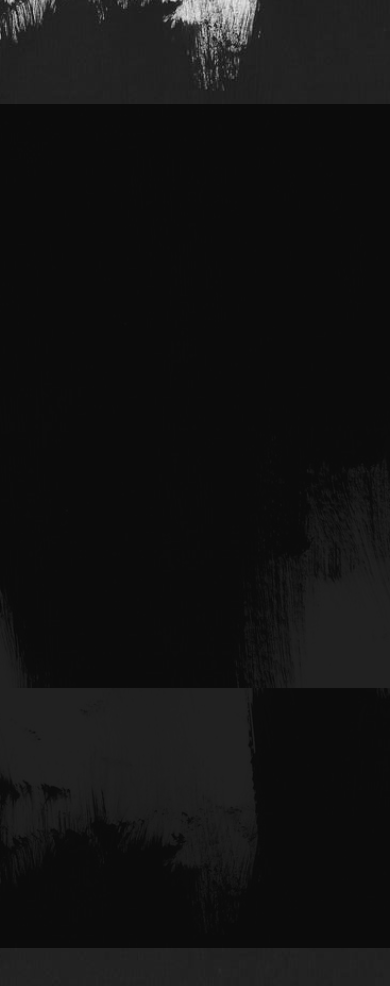
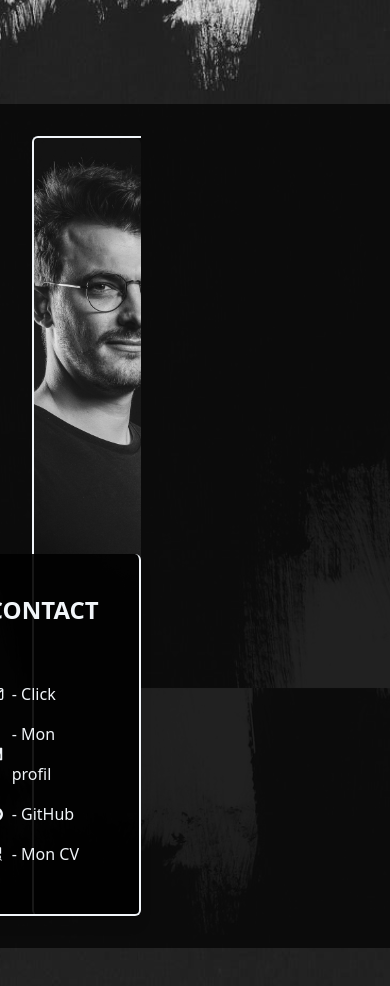
Before and after one commit to rcarondw/portfolio, a React (Vite) app: page / in a window 390 px wide. Shown: the part 1000-1986 px from the top of the page. Built offline with nearby package versions, Linux system fonts and the light colour scheme; no server answers.

Commit message:
test responsive gallery

```diff
--- a/package.json
+++ b/package.json
@@ -17,6 +17,7 @@
     "i18next-browser-languagedetector": "^7.1.0",
     "i18next-http-backend": "^2.2.1",
     "react": "^18.2.0",
+    "react-copy-to-clipboard": "^5.1.0",
     "react-dom": "^18.2.0",
     "react-i18next": "^13.0.2",
     "react-icons": "^4.8.0",
--- a/src/App.css
+++ b/src/App.css
@@ -11,14 +11,23 @@ body {
   background: black;
 }
 
+.modal {
+  position: fixed;
+  top: 20%;
+  left: 50%;
+  transform: translate(-50%, -50%);
+}
+
 .fSmall {
+  font-size: clamp(16px, 1vw, 24px);
 }
 
 .fMedium {
+  font-size: clamp(50px, 6vw, 100px);
 }
 
 .fLarge {
-  font-size: clamp(50px, 6vw, 100px);
+  font-size: clamp(80px, 8vw, 140px);
 }
 
 html {
--- a/src/App.jsx
+++ b/src/App.jsx
@@ -12,6 +12,7 @@ function App() {
   const [isEnglish, setIsEnglish] = useState(false);
   const [bgImage, setBgImage] = useState({});
   const { theme } = useTheme();
+  const [isCopy, setIsCopy] = useState(false);
 
   useEffect(() => {
     const targetElement = document.querySelector(`.box-${divCount}`);
@@ -90,7 +91,7 @@ function App() {
         ref={(ref) => (divsRef.current[1] = ref)}
         className="box box-1 bg-white dark:bg-bgGray dark:bg-opacity-90 bg-opacity-80"
       >
-        <Profil />
+        <Profil setIsCopy={setIsCopy} />
       </section>
       <div className="w-full py-32  bg-opacity-60">
         <hr className="w-1/4 border-2 border-gray-950 dark:border-slate-100 mx-auto" />
@@ -120,6 +121,11 @@ function App() {
           isEnglish={isEnglish}
         />
       </section>
+      {isCopy && (
+        <div className="fSmall border modal text-center mx-auto rounded-md bg-bgGray text-slate-100">
+          <p className="p-6">L'adresse a bien été copiée ! ✔️</p>
+        </div>
+      )}
     </div>
   );
 }
--- /dev/null
+++ b/src/Hooks/useClickOutside.jsx
@@ -0,0 +1,24 @@
+import { useEffect } from "react";
+
+const useClickOutside = (ref, handler) => {
+  useEffect(() => {
+    const listener = (event) => {
+      const el = ref?.current;
+      if (!el || el.contains(event?.target || null)) {
+        return;
+      }
+
+      handler(event); // Call the handler only if the click is outside of the element passed.
+    };
+
+    document.addEventListener("mousedown", listener);
+    document.addEventListener("touchstart", listener);
+
+    return () => {
+      document.removeEventListener("mousedown", listener);
+      document.removeEventListener("touchstart", listener);
+    };
+  }, [ref, handler]); // Reload only if ref or handler changes
+};
+
+export default useClickOutside;
--- a/src/components/Gallery/Gallery.css
+++ b/src/components/Gallery/Gallery.css
@@ -14,7 +14,9 @@
 
 .gallery-item {
   height: 200px;
+  /* height: clamp(100px, 45vh, 200px); */
   width: 380px;
+  /* width: clamp(160, 50vw, 380px); */
   opacity: 0;
   position: absolute;
   transition: all 0.3s ease-in-out;
@@ -30,8 +32,10 @@
 
 .gallery-item-2,
 .gallery-item-4 {
-  height: 250px;
-  width: 480px;
+  /* height: 250px; */
+  height: clamp(125px, 35vh, 250px);
+  /* width: 480px; */
+  width: clamp(240px, 45vw, 480px);
   opacity: 1;
   z-index: 1;
 }
@@ -43,8 +47,10 @@
 
 .gallery-item-3 {
   box-shadow: -2px 5px 33px 6px rgba(0, 0, 0, 0.35);
-  height: 380px;
-  width: 730px;
+  /* height: 380px; */
+  height: clamp(160px, 40vh, 380px);
+  /* width: 730px; */
+  width: clamp(365px, 50vw, 730px);
   opacity: 1;
   left: 50%;
   transform: translateX(-50%);
--- a/src/components/Gallery/GalleryBackSlot.jsx
+++ b/src/components/Gallery/GalleryBackSlot.jsx
@@ -105,8 +105,7 @@ export default function Gallery({ divCount, visibleDivs, isEnglish }) {
           />
         </div>
       </div>
-      <div className="flex flex-col items-center justify-start w-1/2 h-1/2 mx-auto mt-8 border-2 border-gray-400 dark:border-slate-100 rounded-md bg-white dark:bg-bgGray">
-        {/* <hr className="w-1/5 mx-auto my-8 border-gray-950 dark:border-slate-100" /> */}
+      {/* <div className="flex flex-col items-center justify-start w-1/2 h-1/2 mx-auto mt-8 border-2 border-gray-400 dark:border-slate-100 rounded-md bg-white dark:bg-bgGray">
         <div className="w-full flex justify-around text-3xl font-extrabold ">
           <p
             onClick={() => setisActive(true)}
@@ -151,7 +150,7 @@ export default function Gallery({ divCount, visibleDivs, isEnglish }) {
             {t("backSlot_resume")}
           </p>
         )}
-      </div>
+      </div> */}
     </div>
   );
 }
--- a/src/components/Home.jsx
+++ b/src/components/Home.jsx
@@ -22,7 +22,6 @@ export default function Home() {
               - PORT
             </span>
           </div>
-          <hr className="mt-4 border-gray-950 dark:border-slate-100" />
           <div className=" flex justify-center items-center relative">
             <span className="visible-none self-end">FOLIO -</span>
             <span className="absolute opacity-80 glitchedAnim2 self-end">
--- a/src/components/Profil/Profil.jsx
+++ b/src/components/Profil/Profil.jsx
@@ -1,4 +1,5 @@
 import React, { useEffect, useState } from "react";
+import { CopyToClipboard } from "react-copy-to-clipboard";
 import photo from "../../assets/photojungle.webp";
 import CV from "../../assets/CV.jpg";
 import { FiMail } from "react-icons/fi";
@@ -6,37 +7,56 @@ import { AiFillLinkedin } from "react-icons/ai";
 import { AiFillGithub } from "react-icons/ai";
 import { AiOutlineFileSearch } from "react-icons/ai";
 
-export default function Profil() {
+export default function Profil({ setIsCopy }) {
   const [isActive, setIsActive] = useState(false);
+
+  const handleCopy = () => {
+    setIsCopy(true);
+    setTimeout(() => {
+      setIsCopy(false);
+    }, 3000);
+  };
 
   return (
     <div className="h-screen w-full flex p-8 relative text-gray-950 dark:text-slate-100">
-      <div className="lg:w-1/3 h-full hidden lg:flex flex-col border-t-2 border-l-2 border-bgGray dark:border-slate-100 rounded-l-md rounded-b-none relative">
+      <div className="w-1/3 h-full  lg:flex flex-col border-t-2 border-l-2 border-bgGray dark:border-slate-100 rounded-l-md rounded-b-none relative">
         <div className=" h-[80vh] lg:w-3/4 w-full lg:m-16 rounded-md">
           <img
             src={photo}
             alt="photo-de-profile"
-            className="h-full w-full object-cover object-top rounded-md "
+            className="h-full w-full object-cover object-top rounded-md select-none"
           />
-          <div className="absolute bottom-0 right-0 w-2/4 h-[40%] hidden lg:flex flex-col justify-evenly bg-slate-100 dark:bg-black rounded-md dark:bg-opacity-90 dark:border-slate-100 border-r-2 border-b-2 p-8 text-lg leading-10 shadow-lg">
+          <div className="absolute bottom-0 right-0 contactBox flex flex-col justify-evenly bg-slate-100 dark:bg-black rounded-md dark:bg-opacity-90 dark:border-slate-100 border-r-2 border-b-2 p-10 fSmall leading-10 shadow-lg">
             <h2 className="font-bold text-2xl mb-4">CONTACT :</h2>
             <div className="flex items-center">
               <FiMail className="mr-2" />
-              <p> - r.carondw@gmail.com</p>
+              <CopyToClipboard text="r.carondw@gmail.com">
+                <p>
+                  {" "}
+                  -{" "}
+                  <span
+                    className="hover:underline select-none"
+                    onClick={handleCopy}
+                  >
+                    Click
+                  </span>
+                </p>
+              </CopyToClipboard>
             </div>
-            <div className="flex items-center">
+            <div className="flex items-center ">
               <AiFillLinkedin className="mr-2" />
               <a
                 href="https://www.linkedin.com/in/r%C3%A9mi-caron-07b920219/"
                 target="_blank"
               >
-                - Mon profil
+                -{" "}
+                <span className="hover:underline select-none">Mon profil</span>
               </a>
             </div>
             <div className="flex items-center">
               <AiFillGithub className="mr-2" />
               <a href="https://github.com/rcarondw" target="_blank">
-                - GitHub
+                - <span className="hover:underline select-none">GitHub</span>
               </a>
             </div>
             <div className="flex items-center">
@@ -49,8 +69,7 @@ export default function Profil() {
         </div>
       </div>
 
-      <div className="h-full w-2/3 lg:flex flex-col items-center justify-around px-32 py-16 hidden">
-        {/* <h2 className=" self-start text-3xl font-bold">Présentation :</h2> */}
+      {/* <div className="h-full w-2/3 flex flex-col items-center justify-around px-32 py-16 ">
         {document.cookie === "i18next=fr" ? (
           <p className="text-justify leading-10 tracking-wide ">
             <span className="ml-20"></span>Je m'appelle{" "}
@@ -147,7 +166,7 @@ export default function Profil() {
             continuing to enrich my expertise.
           </p>
         )}
-      </div>
+      </div> */}
       {isActive && (
         <div
           className="absolute top-0 left-0 w-full h-full z-50 bg-black bg-opacity-80 flex justify-center items-center"
--- /dev/null
+++ b/src/components/Profil/Profile.css
@@ -0,0 +1,4 @@
+.contactBox {
+  /* width: clamp(1100px, 32vw, 1200px); */
+  width: 50vw;
+}
```
Also changed, not shown: src/components/Overlay/Overlay.jsx (+18 -3 lines), 1 other file (tests, documents, lock files or other folders).
